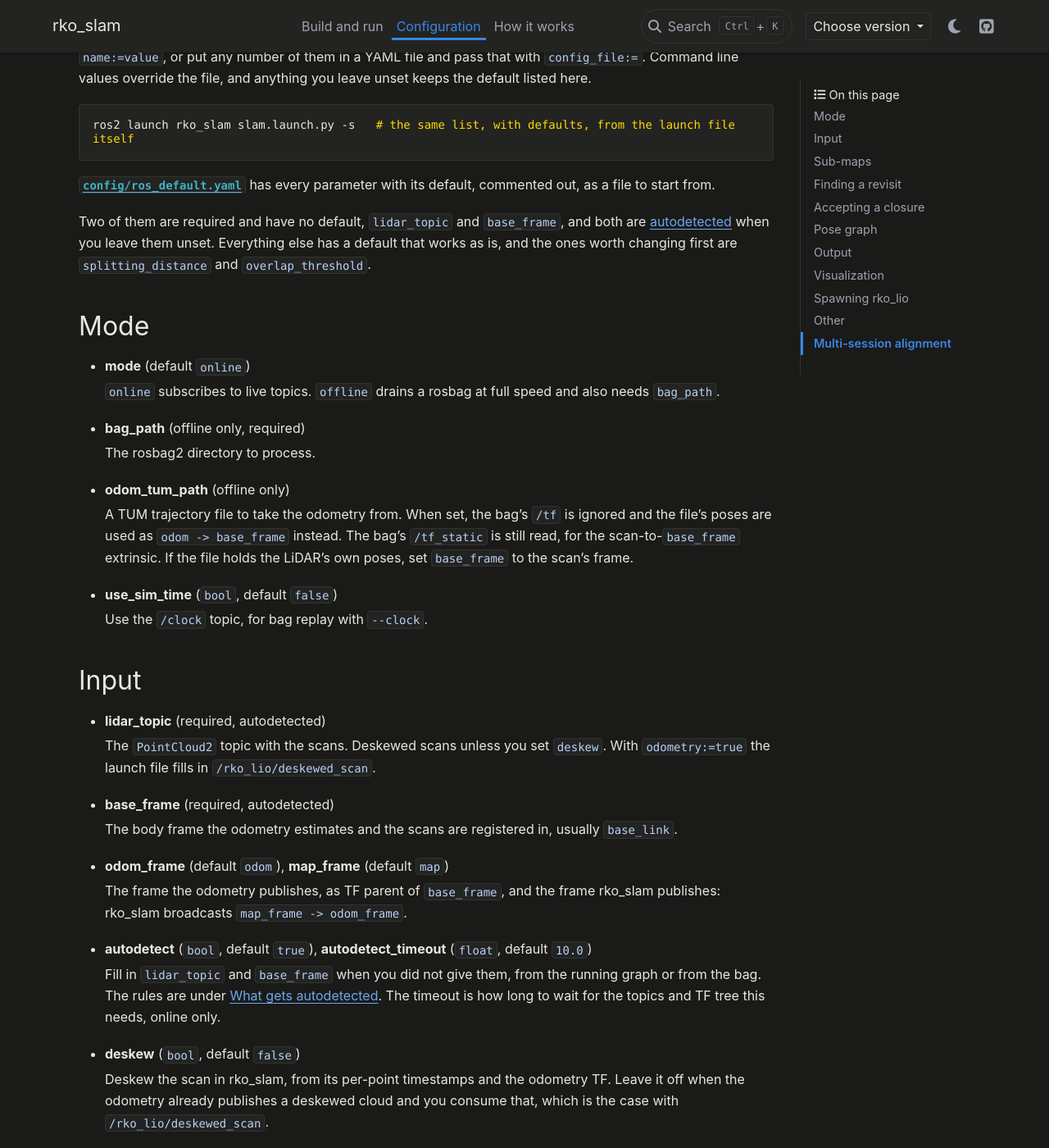
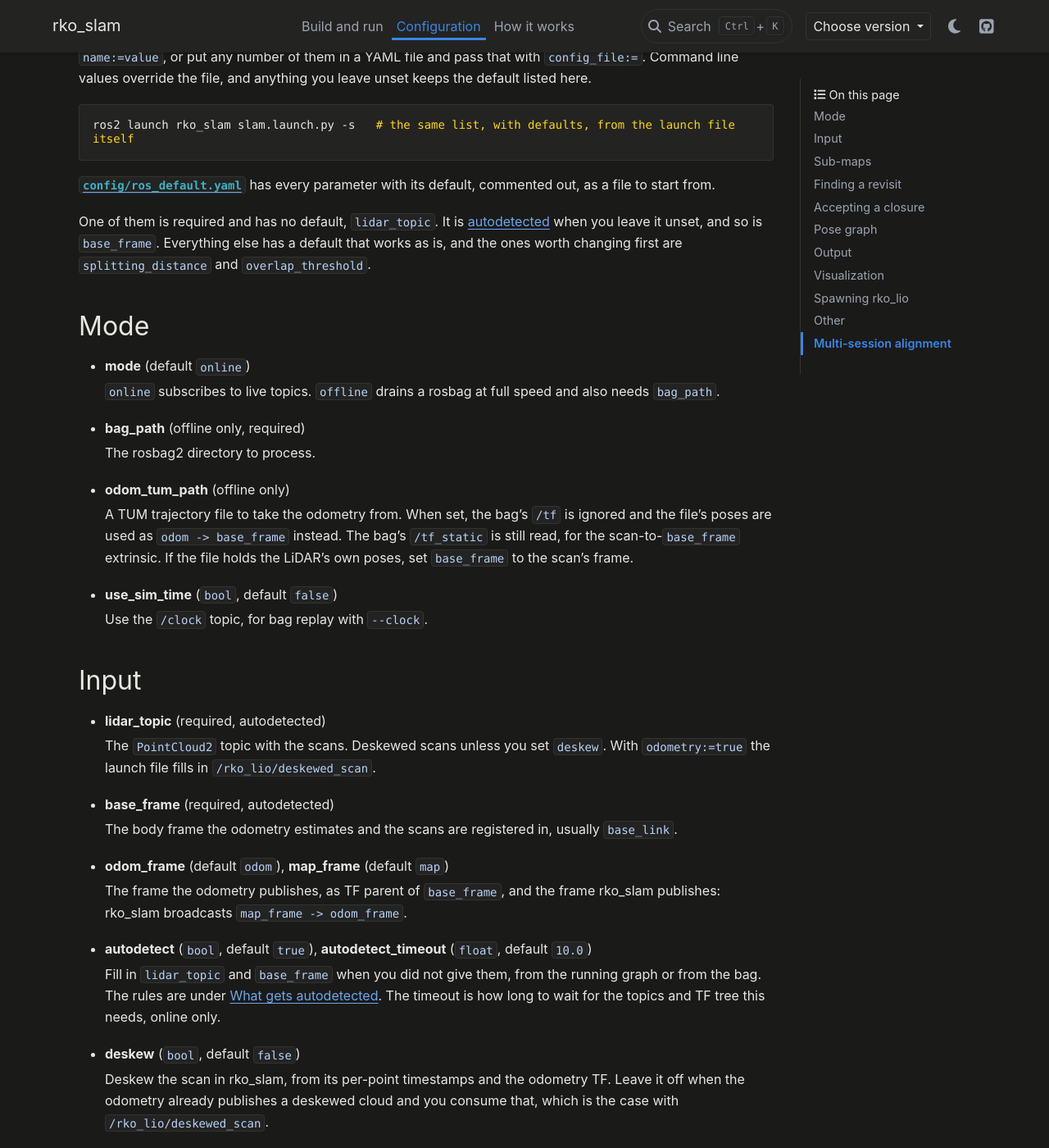
Before and after one commit to PRBonn/rko_slam, a Sphinx documentation site: the page built from docs/pages/configuration.md, in a window 1280 px wide and 1400 px high, scrolled down 221 px. Shown: the whole window at 82% size. Built offline with Sphinx 7.4.7 and the PyData theme 0.15.4, drawn with Linux system fonts in a browser that asks for light colours.

Commit message:
cleaning up frame notation

```diff
--- a/docs/pages/configuration.md
+++ b/docs/pages/configuration.md
@@ -11,9 +11,10 @@ ros2 launch rko_slam slam.launch.py -s   # the same list, with defaults, from th
 [`config/ros_default.yaml`](https://github.com/PRBonn/rko_slam/blob/master/config/ros_default.yaml) has every
 parameter with its default, commented out, as a file to start from.
 
-Two of them are required and have no default, `lidar_topic` and `base_frame`, and both are
-[autodetected](build_and_run.md#what-gets-autodetected) when you leave them unset. Everything else has a default
-that works as is, and the ones worth changing first are `splitting_distance` and `overlap_threshold`.
+One of them is required and has no default, `lidar_topic`. It is
+[autodetected](build_and_run.md#what-gets-autodetected) when you leave it unset, and so is `base_frame`.
+Everything else has a default that works as is, and the ones worth changing first are `splitting_distance` and
+`overlap_threshold`.
 
 ## Mode
 
```
Also changed, not shown: other parts of docs/pages/configuration.md (+1 -1 lines), README.md (+2 -2 lines), docs/index.md (+2 -2 lines), docs/pages/build_and_run.md (+3 -3 lines), docs/pages/how_it_works.md (+2 -2 lines), 4 other files.
